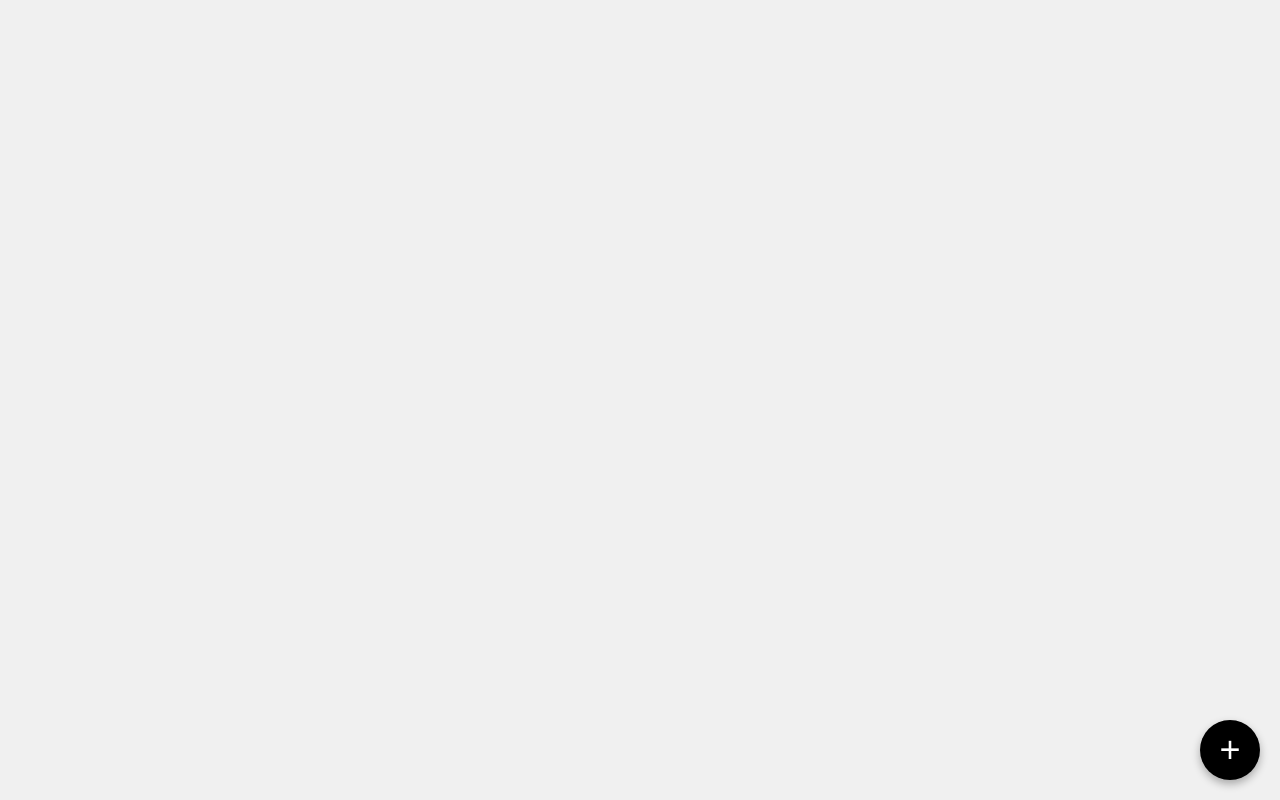
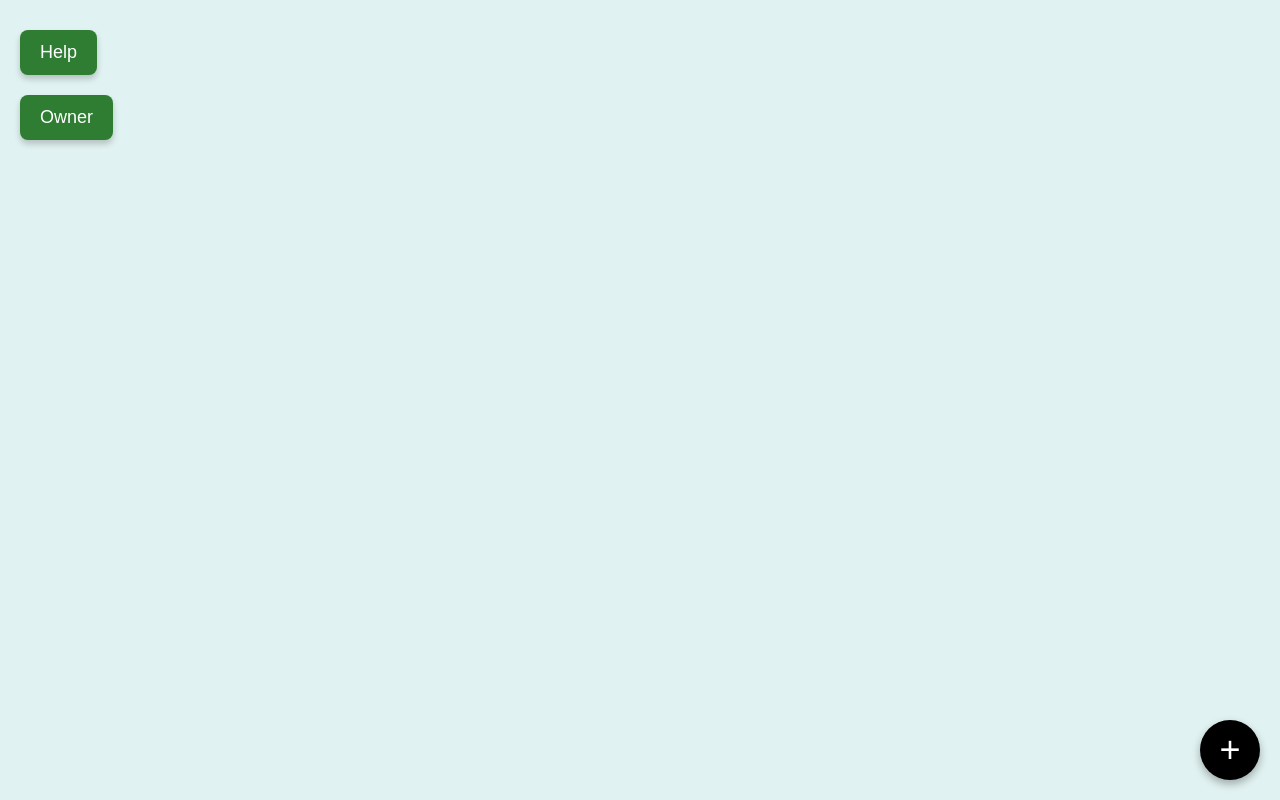
Before and after one commit to AKINDU-MD-2025/Iiii, a plain HTML site: page plus.html in a window 1280 px wide. Drawn offline with Linux system fonts and the light colour scheme.

Commit message:
Update plus.html

```diff
--- a/plus.html
+++ b/plus.html
@@ -4,8 +4,28 @@
   <style>
     body {
       margin: 0;
-      height: 100vh;
-      background-color: #f0f0f0;
+      padding: 0;
+      background-color: #e0f2f1; /* Green-snowish */
+      font-family: Arial, sans-serif;
+    }
+
+    .button-container {
+      display: flex;
+      flex-direction: column;
+      align-items: flex-start;
+      padding: 20px;
+    }
+
+    .button {
+      background-color: #2e7d32;
+      color: white;
+      padding: 12px 20px;
+      margin: 10px 0;
+      border: none;
+      border-radius: 8px;
+      font-size: 18px;
+      cursor: pointer;
+      box-shadow: 0 4px 6px rgba(0, 0, 0, 0.2);
     }
 
     .fab {
@@ -23,7 +43,7 @@
       justify-content: center;
       align-items: center;
       cursor: pointer;
-      box-shadow: 0 4px 8px rgba(0,0,0,0.3);
+      box-shadow: 0 4px 8px rgba(0, 0, 0, 0.3);
       transition: background-color 0.3s ease;
     }
 
@@ -34,8 +54,13 @@
 </head>
 <body>
 
-<!-- Plus Button -->
-<button class="fab" onclick="alert('Plus Clicked!')">+</button>
+<div class="button-container">
+  <button class="button" onclick="alert('Help Clicked')">Help</button>
+  <button class="button" onclick="window.location.href='owner.html'">Owner</button>
+</div>
+
+<!-- Plus Floating Button -->
+<button class="fab" onclick="alert('Plus Clicked')">+</button>
 
 </body>
 </html>
```
